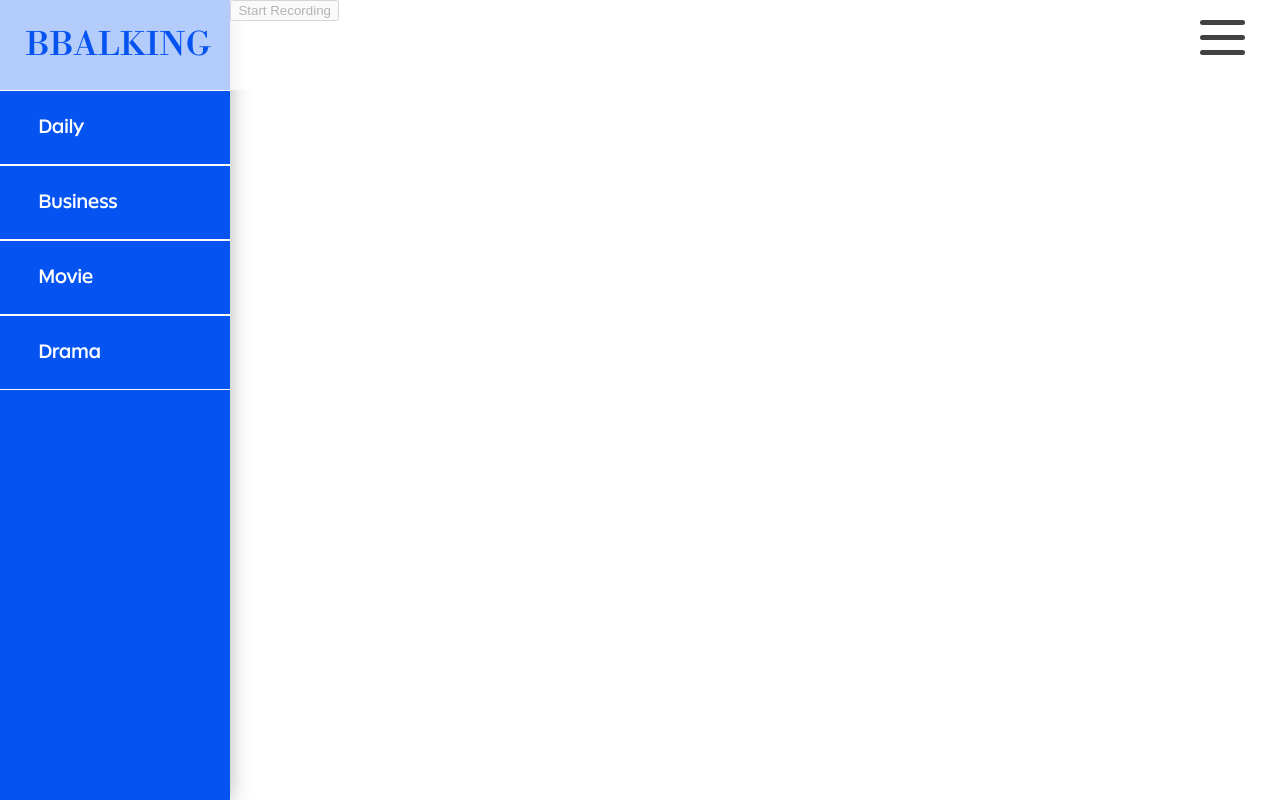
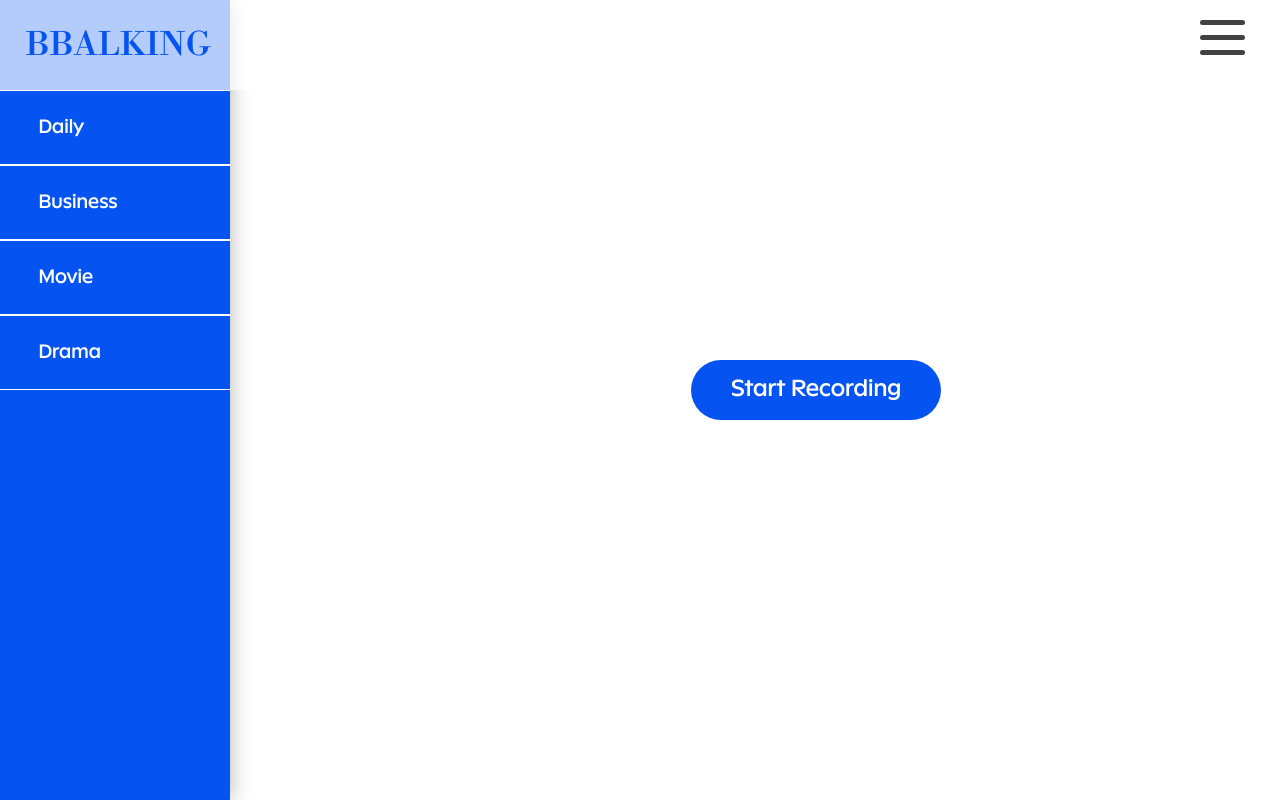
Before and after one commit to ikk5515/KoreanTraining_Baleum, a React (Create React App) app in the folder startupProject/src/main/front_end/: page /func in a window 1280 px wide. Built offline with nearby package versions, Linux system fonts and the light colour scheme; no server answers.

Commit message:
Fix Recorder component

```diff
--- a/startupProject/src/main/front_end/src/component/secondPage/Recorder.css
+++ b/startupProject/src/main/front_end/src/component/secondPage/Recorder.css
@@ -1,14 +1,20 @@
-.recodeWrap{
-    width: 70vw;
+.recordWrap{
+    width: 82vw;
     height: 100vh;
     position: relative;
-    z-index: 100;
     display: inline-block;
 }
 
-.recodeWrap button{
+.recordWrap button{
     position: absolute;
     top: 45vh;
-    left: 45vw;
-
+    left: 36vw;
+    border: none;
+    border-radius: 50px;
+    font-size: 1.5em;
+    font-family: 'neuwelt_Medium';
+    width: 250px;
+    height: 60px;
+    background-color: #0554F2;
+    color: white;
 }
--- a/startupProject/src/main/front_end/src/component/secondPage/Recorder.tsx
+++ b/startupProject/src/main/front_end/src/component/secondPage/Recorder.tsx
@@ -24,7 +24,7 @@ function Recorder() {
       setAudioURL(url);
       const formData = new FormData();
       formData.append('audio', blob, 'recording.wav');
-      fetch('http://localhost:8080/upload', { method: 'POST', body: formData });
+      fetch('/upload', { method: 'POST', body: formData });
     });
 
     recorder.start();
@@ -48,8 +48,6 @@ function Recorder() {
     link.click();
   };
 
-
-
   return (
     <div className='recordWrap'>
       {recording ? (
```
